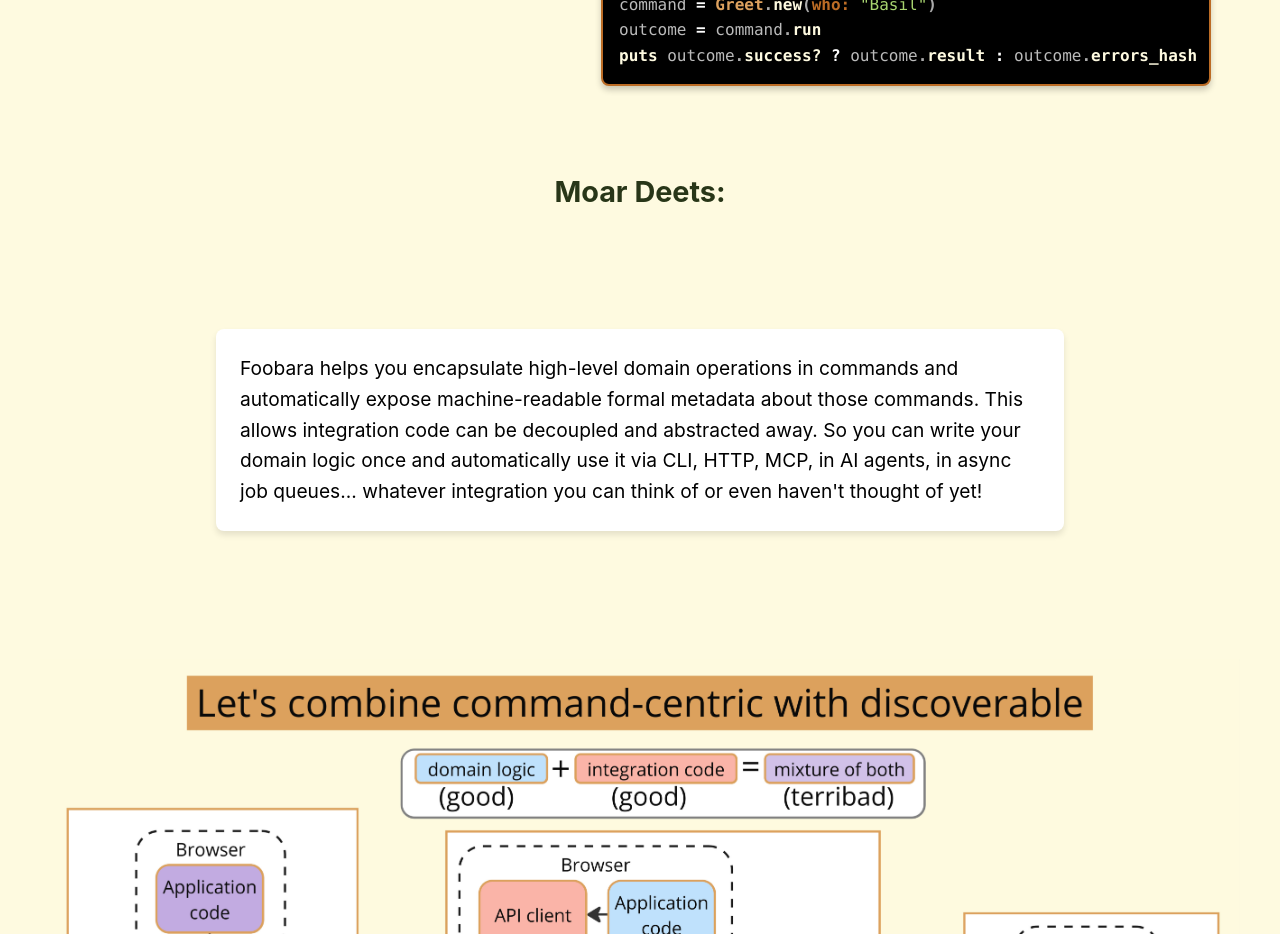
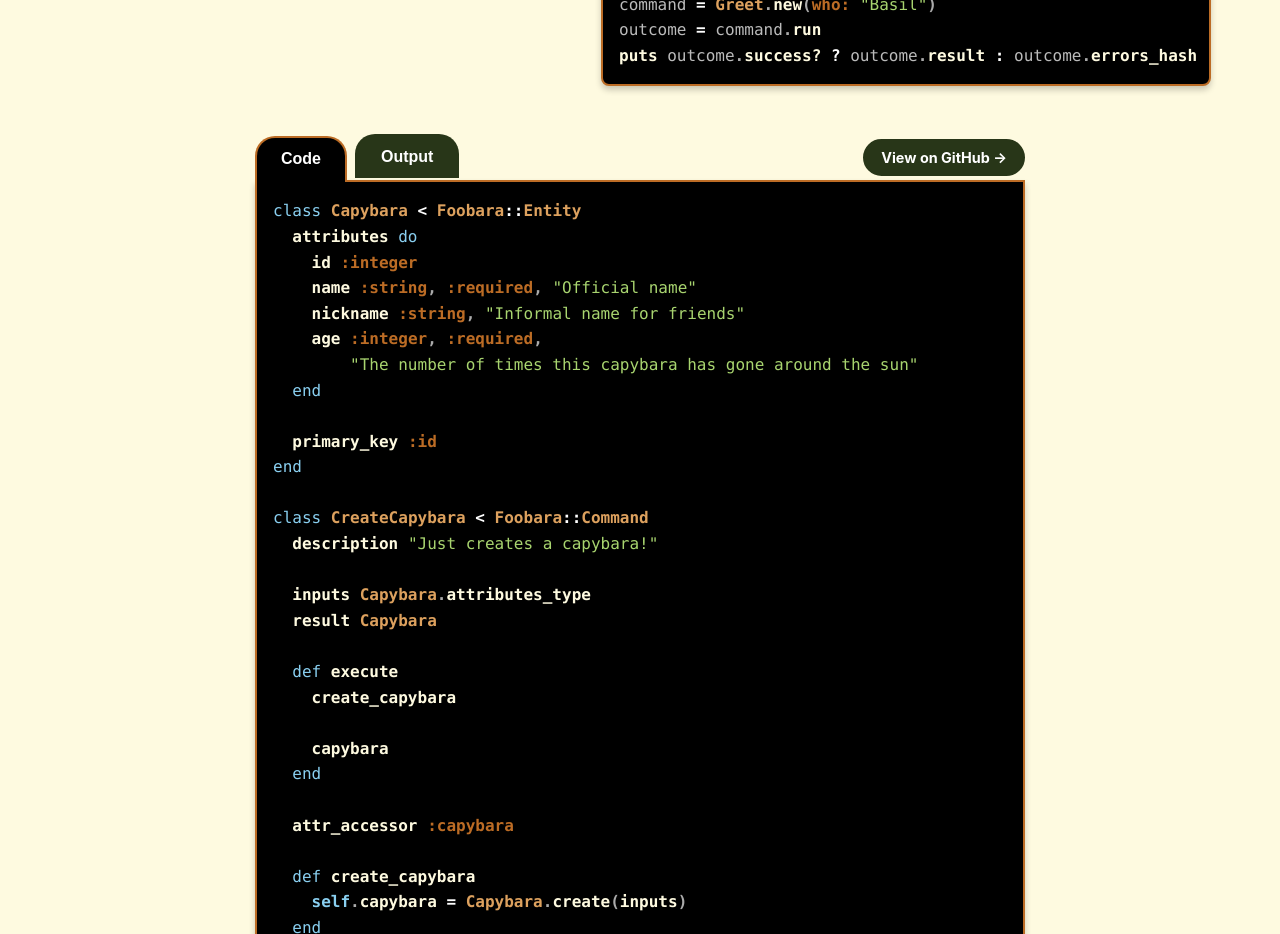
Before and after one commit to foobara/foobara-www, a React (Create React App) app: page / in a window 1280 px wide. Shown: the part 800-1734 px from the top of the page. Built offline with nearby package versions, Linux system fonts and the light colour scheme; the HTML template or start-up script is replaced by a standard one.

Commit message:
Relocate Cli code demo stuff to a better spot

```diff
--- a/src/Home.css
+++ b/src/Home.css
@@ -259,6 +259,10 @@
   gap: 0;
 }
 
+.example-container.wide {
+  width: 770px;
+}
+
 /* Tab navigation */
 .tabs {
   display: flex;
--- a/src/Home.tsx
+++ b/src/Home.tsx
@@ -3,6 +3,7 @@
 import './Home.css'
 
 import SimpleCommandCodeDemo from './Home/SimpleCommandCodeDemo'
+import ConnectorsDemos from './Home/ConnectorsDemos'
 
 function Home () {
   return (
@@ -17,10 +18,8 @@
         <SimpleCommandCodeDemo/>
       </section>
 
-      <section className="hero-section">
-        <div className="hero-content">
-          <h2><span className="foobara-title">Moar Deets:</span></h2>
-        </div>
+      <section className="example-section">
+        <ConnectorsDemos/>
       </section>
 
       <section className="hero-section">
--- /dev/null
+++ b/src/Home/CliConnectorCode.tsx
@@ -0,0 +1,89 @@
+import React from 'react'
+
+import '../syntax.css'
+
+const html = `<span class="k">class</span> <span class="nc">Capybara</span> <span class="o">&lt;</span> <span class="no">Foobara</span><span class="o">::</span><span class="no">Entity</span>
+  <span class="nf">attributes</span> <span class="k">do</span>
+    <span class="nb">id</span> <span class="ss">:integer</span>
+    <span class="nb">name</span> <span class="ss">:string</span><span class="p">,</span> <span class="ss">:required</span><span class="p">,</span> <span class="s2">"Official name"</span>
+    <span class="nf">nickname</span> <span class="ss">:string</span><span class="p">,</span> <span class="s2">"Informal name for friends"</span>
+    <span class="nf">age</span> <span class="ss">:integer</span><span class="p">,</span> <span class="ss">:required</span><span class="p">,</span>
+        <span class="s2">"The number of times this capybara has gone around the sun"</span>
+  <span class="k">end</span>
+
+  <span class="nf">primary_key</span> <span class="ss">:id</span>
+<span class="k">end</span>
+
+<span class="k">class</span> <span class="nc">CreateCapybara</span> <span class="o">&lt;</span> <span class="no">Foobara</span><span class="o">::</span><span class="no">Command</span>
+  <span class="nf">description</span> <span class="s2">"Just creates a capybara!"</span>
+
+  <span class="nf">inputs</span> <span class="no">Capybara</span><span class="p">.</span><span class="nf">attributes_type</span>
+  <span class="nf">result</span> <span class="no">Capybara</span>
+
+  <span class="k">def</span> <span class="nf">execute</span>
+    <span class="nf">create_capybara</span>
+
+    <span class="nf">capybara</span>
+  <span class="k">end</span>
+
+  <span class="nb">attr_accessor</span> <span class="ss">:capybara</span>
+
+  <span class="k">def</span> <span class="nf">create_capybara</span>
+    <span class="k-self">self</span><span class="p">.</span><span class="nf">capybara</span> <span class="o">=</span> <span class="no">Capybara</span><span class="p">.</span><span class="nf">create</span><span class="p">(</span><span class="nf">inputs</span><span class="p">)</span>
+  <span class="k">end</span>
+<span class="k">end</span>
+
+<span class="k">class</span> <span class="nc">FindCapybara</span> <span class="o">&lt;</span> <span class="no">Foobara</span><span class="o">::</span><span class="no">Command</span>
+  <span class="nf">description</span> <span class="s2">"Just tell us who you want to find!"</span>
+
+  <span class="nf">inputs</span> <span class="k">do</span>
+    <span class="nb">id</span> <span class="no">Capybara</span><span class="p">.</span><span class="nf">primary_key_type</span><span class="p">,</span> <span class="ss">:required</span>
+  <span class="k">end</span>
+
+  <span class="nf">result</span> <span class="no">Capybara</span>
+
+  <span class="k">def</span> <span class="nf">execute</span>
+    <span class="nf">load_capybara</span>
+
+    <span class="nf">capybara</span>
+  <span class="k">end</span>
+
+  <span class="nb">attr_accessor</span> <span class="ss">:capybara</span>
+
+  <span class="k">def</span> <span class="nf">load_capybara</span>
+    <span class="k-self">self</span><span class="p">.</span><span class="nf">capybara</span> <span class="o">=</span> <span class="no">Capybara</span><span class="p">.</span><span class="nf">load</span><span class="p">(</span><span class="nb">id</span><span class="p">)</span>
+  <span class="k">end</span>
+<span class="k">end</span>
+
+<span class="k">class</span> <span class="nc">IncrementAge</span> <span class="o">&lt;</span> <span class="no">Foobara</span><span class="o">::</span><span class="no">Command</span>
+  <span class="nf">description</span> <span class="s2">"A trip around the sun!"</span>
+
+  <span class="nf">inputs</span> <span class="k">do</span>
+    <span class="nf">capybara</span> <span class="no">Capybara</span><span class="p">,</span> <span class="ss">:required</span>
+  <span class="k">end</span>
+
+  <span class="nf">result</span> <span class="no">Capybara</span>
+
+  <span class="k">def</span> <span class="nf">execute</span>
+    <span class="nf">increment_age</span>
+
+    <span class="nf">capybara</span>
+  <span class="k">end</span>
+
+  <span class="k">def</span> <span class="nf">increment_age</span>
+    <span class="nf">capybara</span><span class="p">.</span><span class="nf">age</span> <span class="o">+=</span> <span class="mi">1</span>
+  <span class="k">end</span>
+<span class="k">end</span>
+
+<span class="n">command_connector</span> <span class="o">=</span> <span class="no">Foobara</span><span class="o">::</span><span class="no">CommandConnectors</span><span class="o">::</span><span class="no">ShCliConnector</span><span class="p">.</span><span class="nf">new</span>
+
+<span class="n">command_connector</span><span class="p">.</span><span class="nf">connect</span><span class="p">(</span><span class="no">CreateCapybara</span><span class="p">)</span>
+<span class="n">command_connector</span><span class="p">.</span><span class="nf">connect</span><span class="p">(</span><span class="no">IncrementAge</span><span class="p">)</span>
+<span class="n">command_connector</span><span class="p">.</span><span class="nf">connect</span><span class="p">(</span><span class="no">FindCapybara</span><span class="p">)</span>
+
+<span class="n">command_connector</span><span class="p">.</span><span class="nf">run</span><span class="p">(</span><span class="no">ARGV</span><span class="p">)</span>
+`
+
+export default function CliConnectorCode () {
+  return <pre><code dangerouslySetInnerHTML={{ __html: html }} /></pre>
+}
--- /dev/null
+++ b/src/Home/ConnectorsDemos.tsx
@@ -0,0 +1,92 @@
+import React, { useState } from 'react'
+
+import CliConnectorCode from './CliConnectorCode'
+import '../Home.css'
+
+export default function ConnectorsDemos () {
+  const [activeTab, setActiveTab] = useState('code')
+
+  return (<div className="example-with-image">
+      <div className="example-container wide">
+        <div className="tabs">
+          <div>
+            <button
+              className={`tab ${activeTab === 'code' ? 'active' : ''}`}
+              onClick={() => {
+                setActiveTab('code')
+              }}
+            >
+              Code
+            </button>
+            <button
+              className={`tab ${activeTab === 'output' ? 'active' : ''}`}
+              onClick={() => {
+                setActiveTab('output')
+              }}
+            >
+              Output
+            </button>
+          </div>
+          <a
+            href="https://github.com/foobara/examples/blob/main/v1_foobara_101/chapter_5_command_connectors/part_1_cli_command_connector.rb"
+            target="_blank"
+            rel="noopener noreferrer"
+            className="tab-link"
+          >
+            View on GitHub →
+          </a>
+        </div>
+
+        <div className="tab-content">
+          {activeTab === 'code' && (<CliConnectorCode/>)}
+
+          {activeTab === 'output' && (
+            <pre><code>{`$ ./capy-cafe help
+Usage: capy-cafe [GLOBAL_OPTIONS] [ACTION] [COMMAND_OR_TYPE] [COMMAND_INPUTS]
+
+Available commands:
+
+  CreateCapybara   Just creates a capybara!
+  IncrementAge     A trip around the sun!
+  FindCapybara     Just tell us who you want to find!
+
+$ ./capy-cafe help FindCapybara
+Usage: capy-cafe [GLOBAL_OPTIONS] FindCapybara [COMMAND_INPUTS]
+
+Just tell us who you want to find!
+
+Command inputs:
+
+ -i, --id ID                      Required
+
+$ ./capy-cafe FindCapybara --id 3
+id: 3,
+name: "Basil",
+nickname: "baz",
+age: 301
+$ ./capy-cafe help IncrementAge
+Usage: capy-cafe [GLOBAL_OPTIONS] IncrementAge [COMMAND_INPUTS]
+
+A trip around the sun!
+
+Command inputs:
+
+ -c, --capybara CAPYBARA          Required
+
+$ ./capy-cafe IncrementAge --capybara 3
+id: 3,
+name: "Basil",
+nickname: "baz",
+age: 302
+$ ./capy-cafe FindCapybara --id 3
+id: 3,
+name: "Basil",
+nickname: "baz",
+age: 302
+$
+`}</code></pre>
+          )}
+        </div>
+      </div>
+    </div>)
+}
--- a/src/syntax.css
+++ b/src/syntax.css
@@ -19,6 +19,12 @@
   .k {
     color: #6f6fd4; /* lighter green */
     color: #89CFF0;
+  }
+
+  /* special keyword: self */
+  .k-self {
+    color: #89CFF0;
+    font-weight: bold;
   }
 
   /* method call/definition */
```
